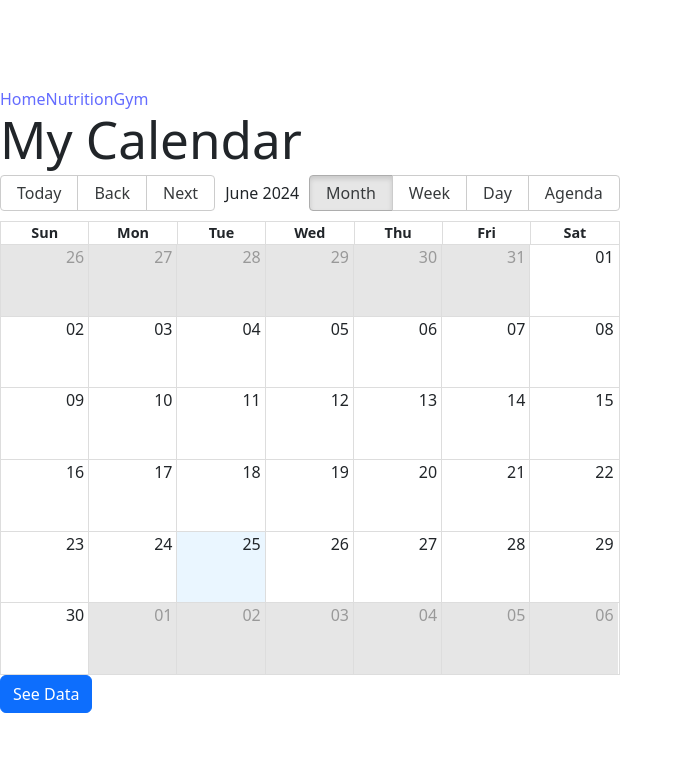
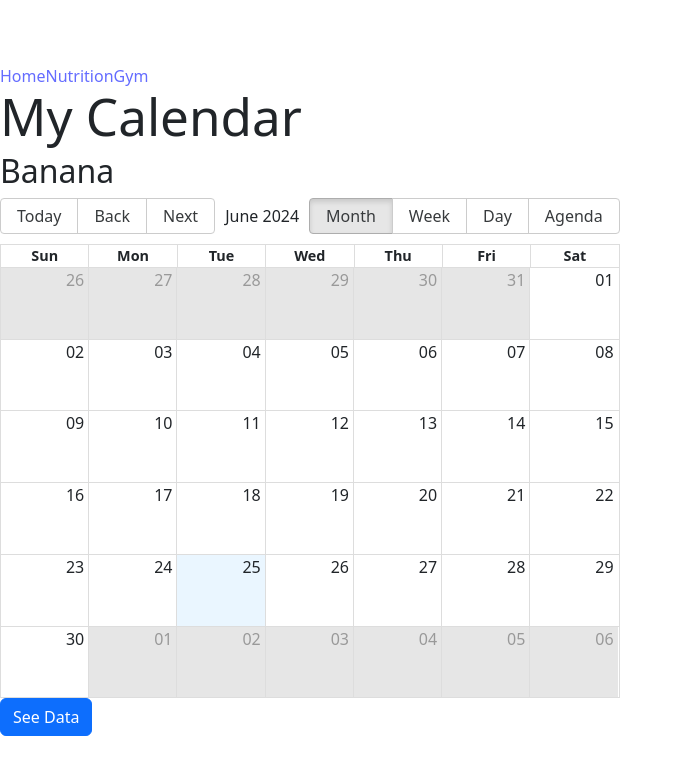
Before and after one commit to MyCloudAtl/Health-Fit, a React (Vite) app in the folder Health-Fit/: page /calendar in a window 1280 px wide. Shown: the top 774 px of the page, without its empty margins (0-683 px from the left). Built offline with nearby package versions, Linux system fonts and the light colour scheme.

Commit message:
banana, clean up

```diff
--- a/Health-Fit/src/BigCalendar.jsx
+++ b/Health-Fit/src/BigCalendar.jsx
@@ -92,6 +92,7 @@ const Calendar = ({ events, gym  }) => {
     return (
         <div>
             <h1>My Calendar</h1>
+            <h2>Banana</h2>
             <BigCalendar
                 localizer={localizer}
                 events={events}
```
